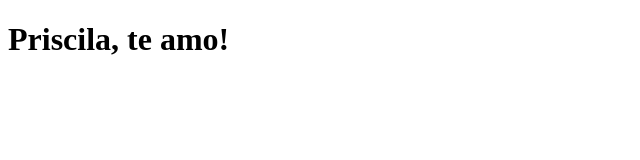
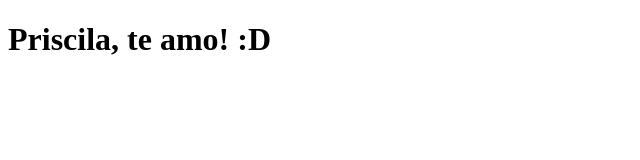
Before and after one commit to endmrf/clone-tabnews, a Next.js app: page / in a window 1280 px wide. Shown: the top 160 px of the page, without its empty margins (0-640 px from the left). Built offline with nearby package versions, Linux system fonts and the light colour scheme.

Commit message:
modifica a frase

```diff
--- a/pages/index.js
+++ b/pages/index.js
@@ -1,5 +1,5 @@
 function Home() {
-    return <h1>Priscila, te amo!</h1>
+    return <h1>Priscila, te amo! :D</h1>
 }
 
 export default Home;
```
